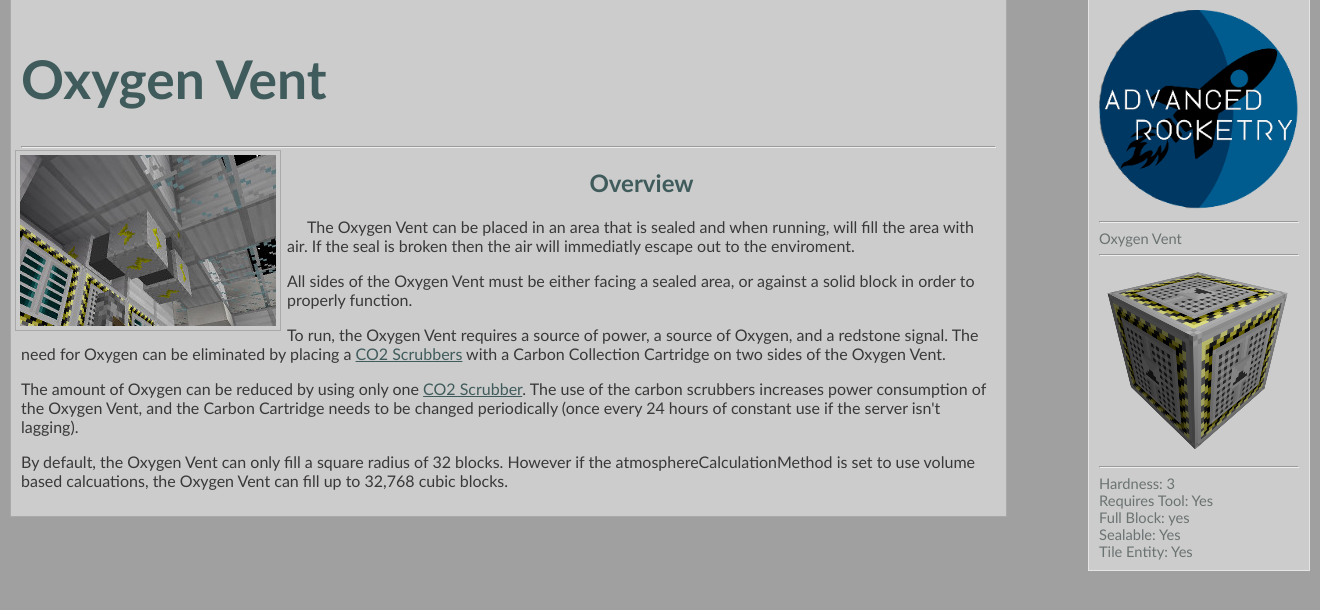
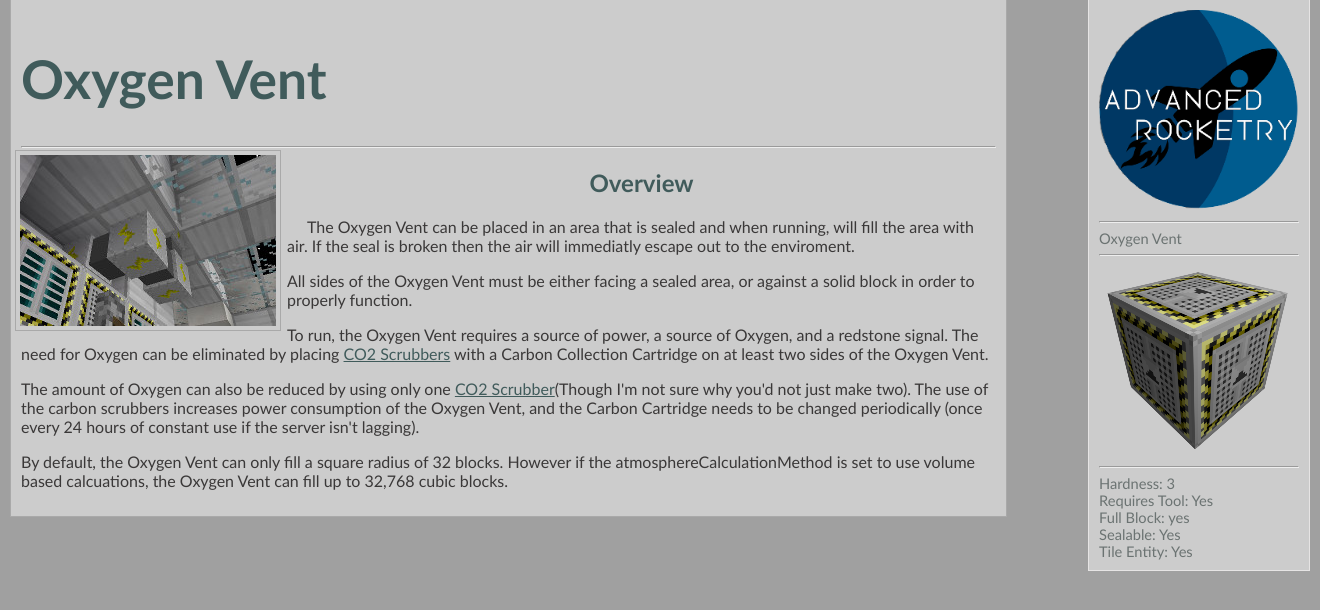
Before and after one commit to Advanced-Rocketry/AdvancedRocketryDoc, a PHP site: page /blocks/OxygenVent.php in a window 1320 px wide. Shown: the part 119-729 px from the top of the page. Run offline with PHP 8.4, Linux system fonts and the light colour scheme.

Commit message:
fix up some grammer, don't write docs at 3am

```diff
--- a/AdvancedRocketry/blocks/OxygenVent.php
+++ b/AdvancedRocketry/blocks/OxygenVent.php
@@ -3,8 +3,8 @@
 
     $mainContent = '<h1>'.$title.'</h1><hr><img align="left" src="../img/energyCable_demo.jpg" /><h2 style="text-align: center;">Overview</h2><p>&nbsp;&nbsp;&nbsp;&nbsp;  The Oxygen Vent can be placed in an area that is sealed and when running, will fill the area with air.  If the seal is broken then the air will immediatly escape out to the enviroment.</p>
     <p>All sides of the Oxygen Vent must be either facing a sealed area, or against a solid block in order to properly function.</p>
-    <p>To run, the Oxygen Vent requires a source of power, a source of Oxygen, and a redstone signal.  The need for Oxygen can be eliminated by placing a <a href="OxygenScrubber.php">CO2 Scrubbers</a> with a Carbon Collection Cartridge on two sides of the Oxygen Vent.</p>
-    <p>The amount of Oxygen can be reduced by using only one <a href="OxygenScrubber.php">CO2 Scrubber</a>.  The use of the carbon scrubbers increases power consumption of the Oxygen Vent, and the Carbon Cartridge needs to be changed periodically (once every 24 hours of constant use if the server isn\'t lagging).</p>
+    <p>To run, the Oxygen Vent requires a source of power, a source of Oxygen, and a redstone signal.  The need for Oxygen can be eliminated by placing <a href="OxygenScrubber.php">CO2 Scrubbers</a> with a Carbon Collection Cartridge on at least two sides of the Oxygen Vent.</p>
+    <p>The amount of Oxygen can also be reduced by using only one <a href="OxygenScrubber.php">CO2 Scrubber</a>(Though I\'m not sure why you\'d not just make two).  The use of the carbon scrubbers increases power consumption of the Oxygen Vent, and the Carbon Cartridge needs to be changed periodically (once every 24 hours of constant use if the server isn\'t lagging).</p>
     <p>By default, the Oxygen Vent can only fill a square radius of 32 blocks.  However if the <italic>atmosphereCalculationMethod</italic> is set to use volume based calcuations, the Oxygen Vent can fill up to 32,768 cubic blocks.</p>';
 
     $infoBarContent = $title.'<hr><img src="../img/oxygenVent_block.png" /><hr>Hardness: 3<br />Requires Tool: Yes<br />Full Block: yes<br />Sealable: Yes<br />Tile Entity: Yes';
```
